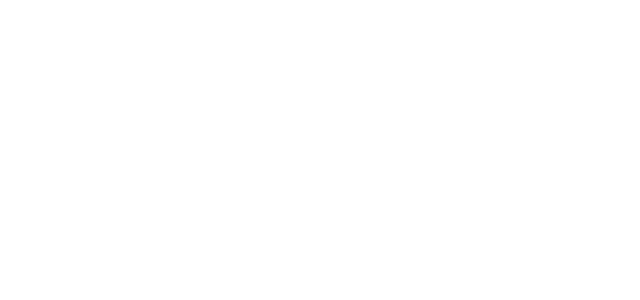
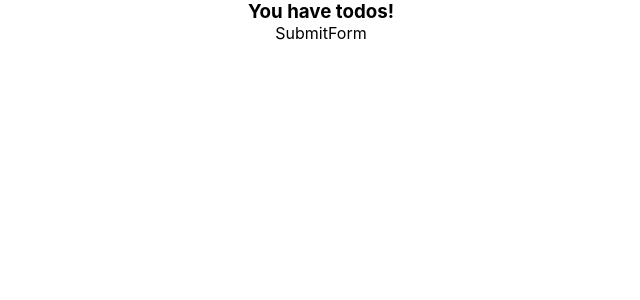
Before and after one commit to Saoa35/my-app_3-forms, a React (Create React App) app: page / in a window 1280 px wide. Shown: the top 300 px of the page, without its empty margins (319-959 px from the left). Built offline with nearby package versions, Linux system fonts and the light colour scheme.

Commit message:
created SubmitForm component

```diff
--- a/src/Components/ToDoList/ToDoList.js
+++ b/src/Components/ToDoList/ToDoList.js
@@ -1,5 +1,6 @@
 import React, { Component } from 'react'
 import Header from './components/Header'
+import SubmitForm from './components/SubmitForm'
 
 export default class ToDoList extends Component {
 
@@ -7,9 +8,12 @@
 
         return(
             <div>
-                <h2>
+                <h3>
                     <Header />
-                </h2>
+                </h3>
+                <div>
+                    <SubmitForm />
+                </div>
             </div>
         )
     }
--- a/src/Components/ToDoList/components/Header.js
+++ b/src/Components/ToDoList/components/Header.js
@@ -5,9 +5,9 @@
     render() {
 
         return(
-            <div>
-
-            </div>
+            <header>
+                You have  todos!
+            </header>
         )
     }
 }
--- /dev/null
+++ b/src/Components/ToDoList/components/SubmitForm.js
@@ -0,0 +1,13 @@
+import React, { Component } from 'react'
+
+export default class SubmitForm extends Component {
+
+    render() {
+
+        return(
+            <form>
+                SubmitForm
+            </form>
+        )
+    }
+}
```
